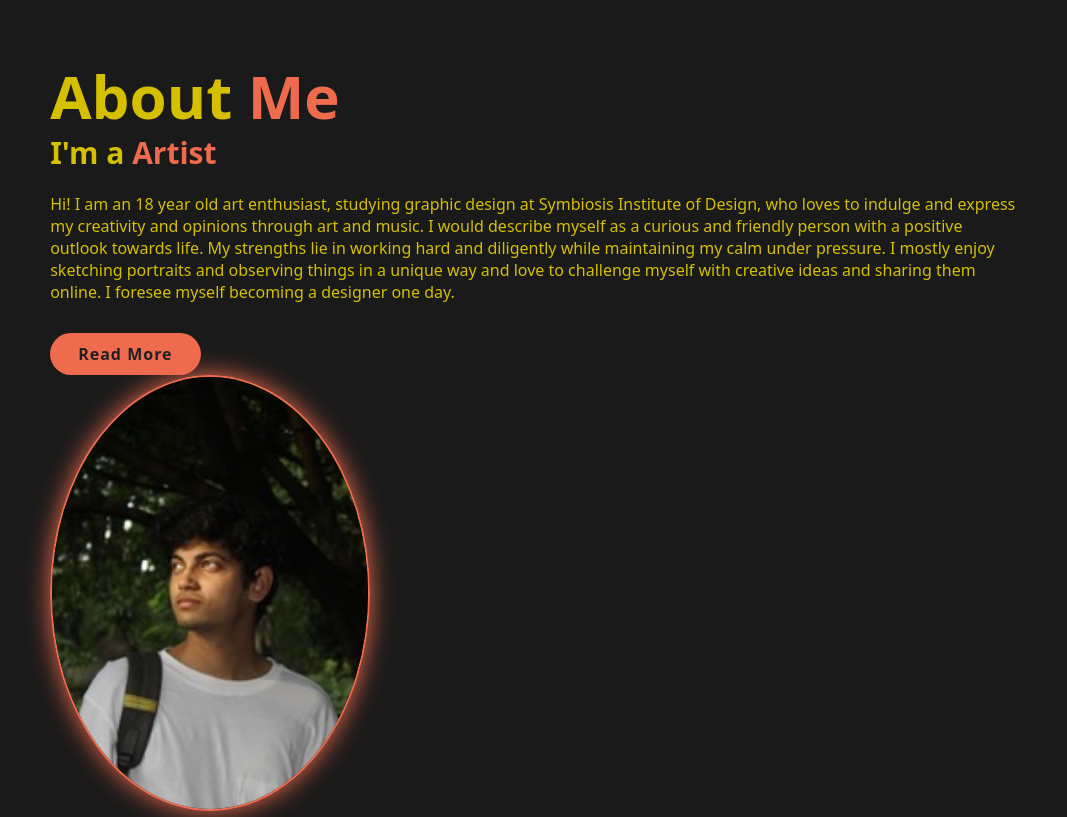
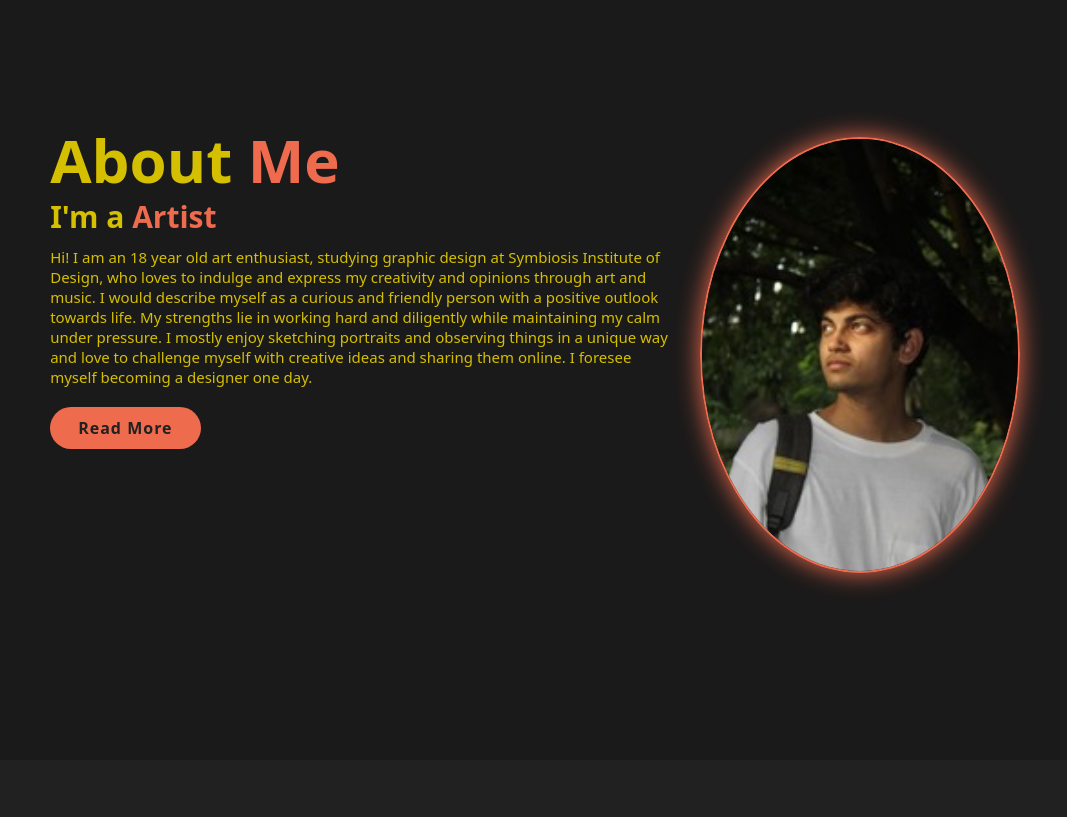
Before and after one commit to hdg22022001/Anubhav, a plain HTML site: page index.html in a window 1280 px wide. Shown: the part 840-1657 px from the top of the page, without its empty margins (105-1172 px from the left). Drawn offline with nearby package versions, Linux system fonts and the light colour scheme.

Commit message:
changes to be committed: modified: index.html modified: style.css

```diff
--- a/index.html
+++ b/index.html
@@ -62,7 +62,9 @@
         <div class="about-content">
             <h2 class="heading">About <span>Me</span></h2>
             <h3>I'm a <span>Artist</span></h3>
-            <p>Hi!
+            <div class="abc">
+            <div class="about-a">
+              <div class="text">Hi!
                 I am an 18 year old art enthusiast, studying graphic design at Symbiosis
                 Institute of Design, who loves to indulge and express my creativity and
                 opinions through art and music.
@@ -71,11 +73,14 @@
                 maintaining my calm under pressure. I mostly enjoy sketching portraits
                 and observing things in a unique way and love to challenge myself with
                 creative ideas and sharing them online.
-                I foresee myself becoming a designer one day.</p>
+                I foresee myself becoming a designer one day.
+              </div>
             <a href="#" class="btn">Read More</a>
+          </div>
 
             <div class="about-img">
                 <img src="Anubhav_2.jpeg" alt="About Image">
+            </div>
           </div>
         </div>
     </section>
@@ -86,6 +91,7 @@
         <h2 class="heading">
             My <span>Services</span>
         </h2>
+        <div class="def">
             <div class="services-container">
                 <div class="services-box">
                     <h3>Art</h3>
@@ -107,6 +113,7 @@
                             <a href="#" class="btn">Read More</a>
                </div>
             </div>
+        </div>
     </section>
 
 </body>
--- a/style.css
+++ b/style.css
@@ -32,6 +32,23 @@ section {
     }
 
     /* Header Section Code */
+
+    .abc {
+      display: flex;
+    }
+
+    .about-a {
+      width: 70%;
+      font-size: 15px;
+      padding-top: 10px;
+      padding-right: 20px;
+      display: flex;
+      flex-direction: column;
+    }
+
+    .text{
+      padding-bottom: 20px;
+    }
 
     .header{
         position: fixed;
@@ -175,6 +192,7 @@ span {
         letter-spacing: 0.1rem;
         font-weight: 600;
         transition: 0.3s ease;
+        width: fit-content !important;
     }
 
     .btn:hover {
@@ -198,6 +216,7 @@ span {
         box-shadow: 0 0 25px var(--main-color);
         cursor: pointer;
         transition: 0.4s ease;
+        transform: translateY(-100px);
     }
 
     .about-img img:hover {
@@ -231,14 +250,18 @@ span {
 
     /*Services section code*/
 
+    .def{
+        display: flex;
+      }
+
     .services h2{
         margin-bottom: 5rem;
     }
 
     .services-container {
         display: flex;
+        align-items: center;
         justify-content: center;
-    align-items: center;
         flex-wrap: wrap;
         gap: 2rem;
     }
```
Lines whose indentation alone changed are shown as unchanged.
